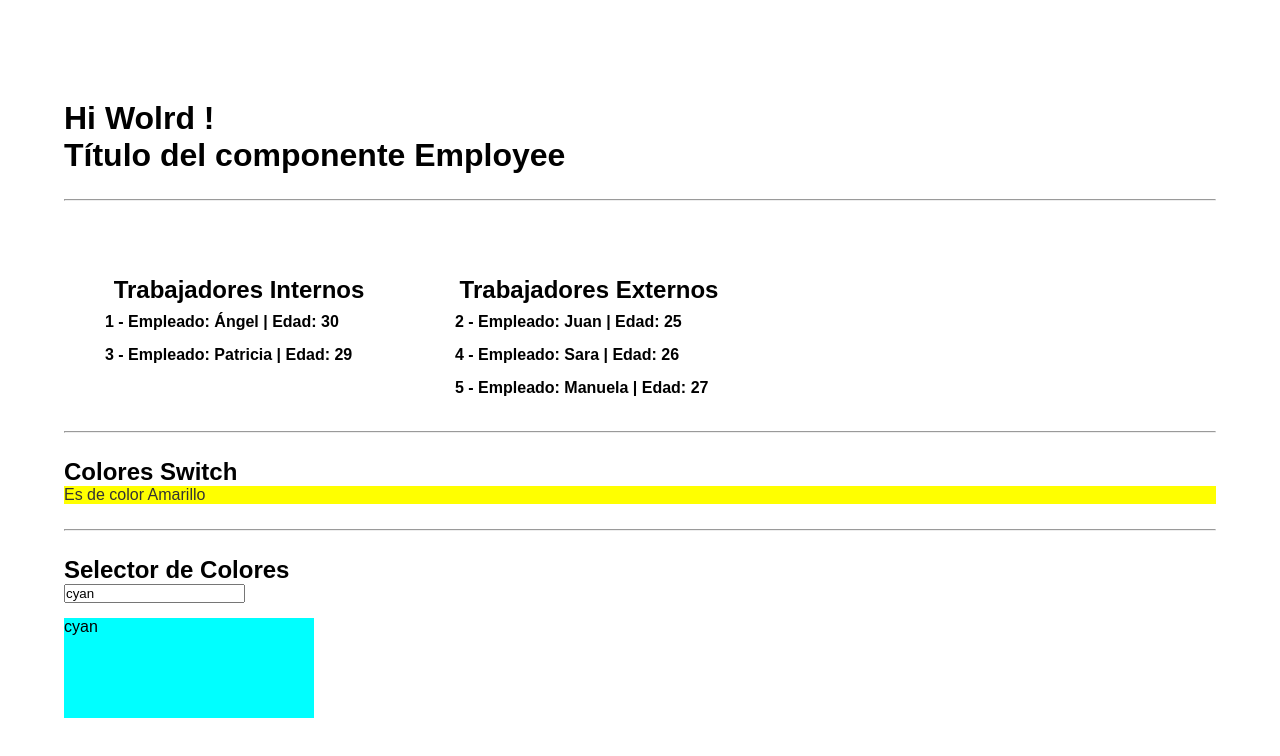
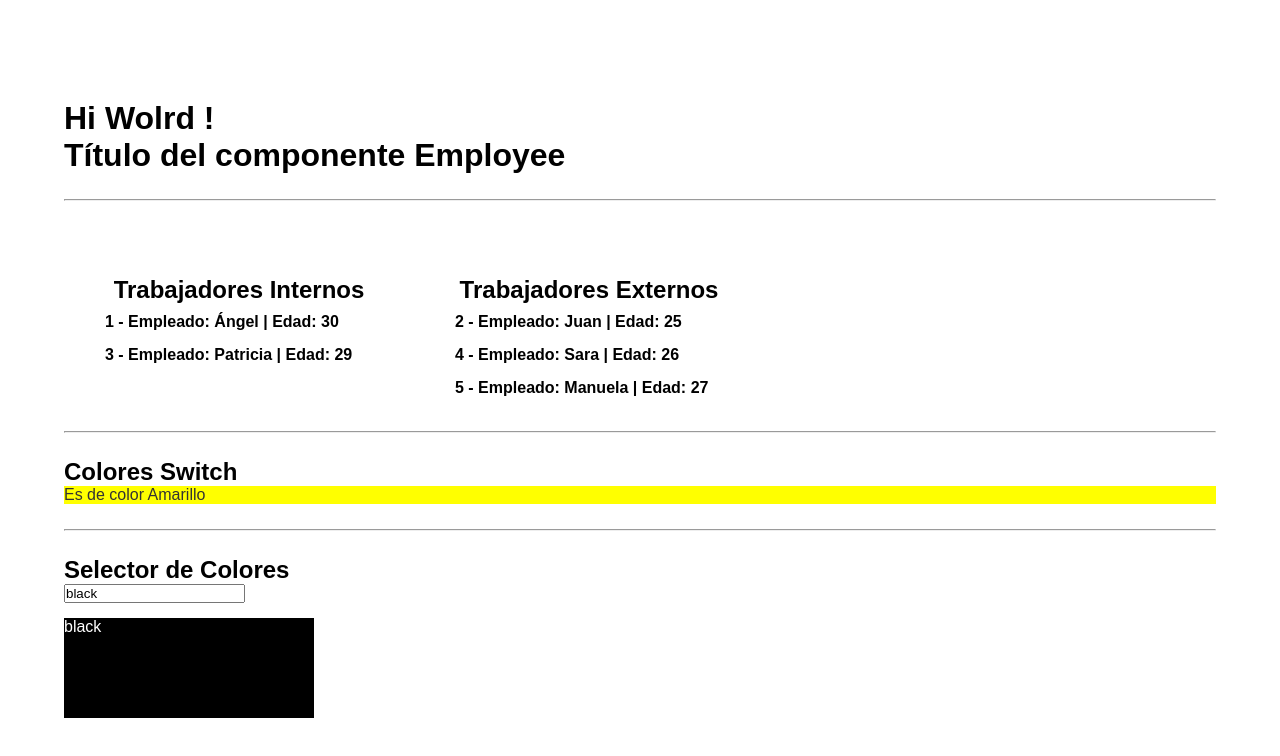
Before and after one commit to angelherce/udemy-angular-01, an Angular app in the folder curso-angular-01/: page / in a window 1280 px wide. Shown: the top 756 px of the page. Built offline with nearby package versions, Linux system fonts and the light colour scheme.

Commit message:
Sección 05: V027 - NgStyle en atributo - Se ha establecido la directiva ngStyle en el componente Employee para cambiar el color del texto a blanco cuando se establezca el color del fondo del div en negro. - Se ha añadido la documentación correspondiente a lo que se ha realizado.

```diff
--- a/curso-angular-01/src/app/components/employee/employee.component.html
+++ b/curso-angular-01/src/app/components/employee/employee.component.html
@@ -39,5 +39,7 @@
 <div id="color-selector">
    <input type="text" [(ngModel)]="colorSelected"/>
 
-   <div class="field" [ngStyle]="{'background-color': colorSelected}">{{colorSelected}}</div>
+   <div class="field"
+        [ngStyle]="{'background-color': colorSelected}"
+        [style.color]="colorSelected == 'black' ? 'white' : 'black'" >{{colorSelected}}</div>
 </div>
--- a/curso-angular-01/src/app/components/employee/employee.component.ts
+++ b/curso-angular-01/src/app/components/employee/employee.component.ts
@@ -22,7 +22,7 @@ export class EmployeeComponent{
       this.employees.push( new Employee( 'Manuela', 27, true ) );
 
       this.color = 'yellow';
-      this.colorSelected = 'cyan';
+      this.colorSelected = 'black';
    }
 
    public switchExternal( employee: Employee ): void{
```
Also changed, not shown: 1 other file (tests, documents, lock files or other folders).
